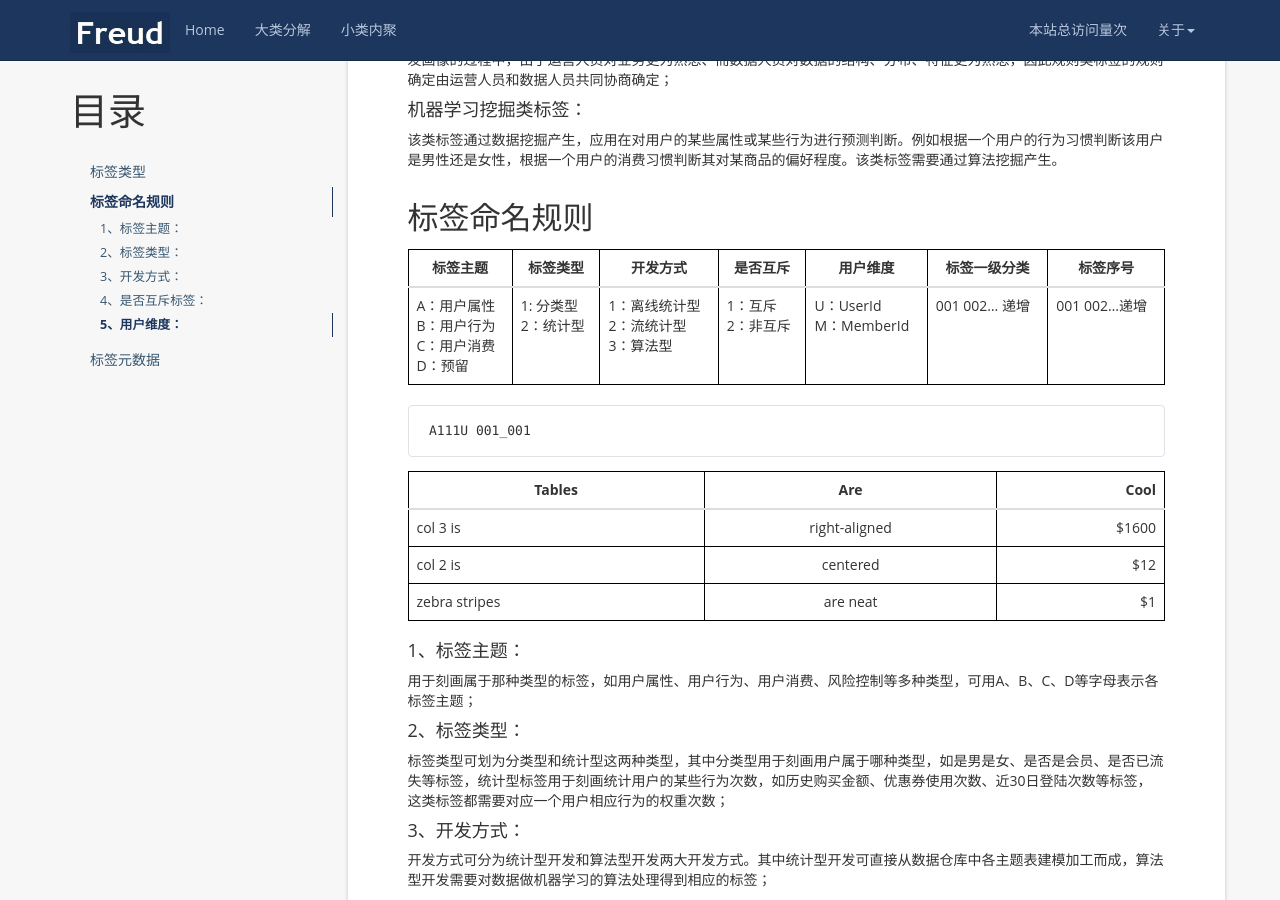
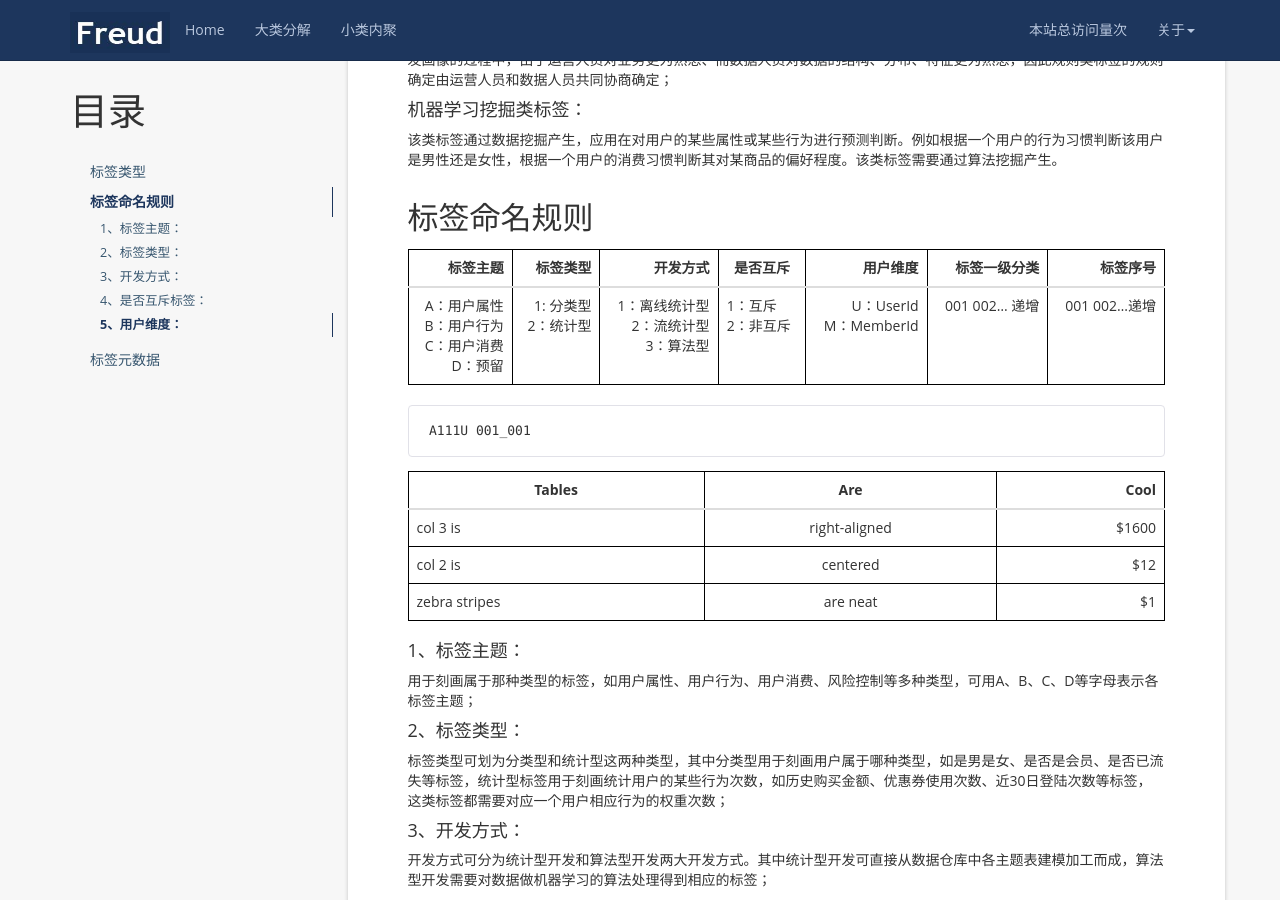
Before and after one commit to ygqbasic/ygqbasic.github.io, a Jekyll site: the page built from _posts/2019-02-12-user-profile-overview.md, in a window 1280 px wide and 900 px high, scrolled down 683 px. Built offline with Jekyll 4.4.1, drawn with Linux system fonts in a browser that asks for light colours; nearby versions of some CDN libraries; a script that is not in the unit is left out; comment, search, counter and statistics services are not loaded.

````diff
--- a/_posts/2019-02-12-user-profile-overview.md
+++ b/_posts/2019-02-12-user-profile-overview.md
@@ -22,9 +22,9 @@ tag: user profile
 
 ## 标签命名规则
 
-|标签主题|标签类型|开发方式|是否互斥|用户维度|标签一级分类|标签序号|
-|---    |---    |---     |---   |---    |---    |---    |
-|A：用户属性<br>B：用户行为<br>C：用户消费 <br>D：预留|1: 分类型<br>2：统计型|1：离线统计型<br>2：流统计型<br>3：算法型|1：互斥<br>2：非互斥|U：UserId<br>M：MemberId|001 002... 递增|001 002...递增|
+| 标签主题                                            | 标签类型             | 开发方式                                | 是否互斥           | 用户维度                  | 标签一级分类     | 标签序号       |
+| --------------------------------------------------:| --------------------:| -------------------------------------: | ------------------- | -----------------------:| --------------:|-------------:|
+| A：用户属性<br>B：用户行为<br>C：用户消费 <br>D：预留 | 1: 分类型<br>2：统计型 | 1：离线统计型<br>2：流统计型<br>3：算法型 | 1：互斥<br>2：非互斥 | U：UserId<br>M：MemberId | 001 002... 递增 | 001 002...递增 |
 
 ```
 A111U 001_001
````
